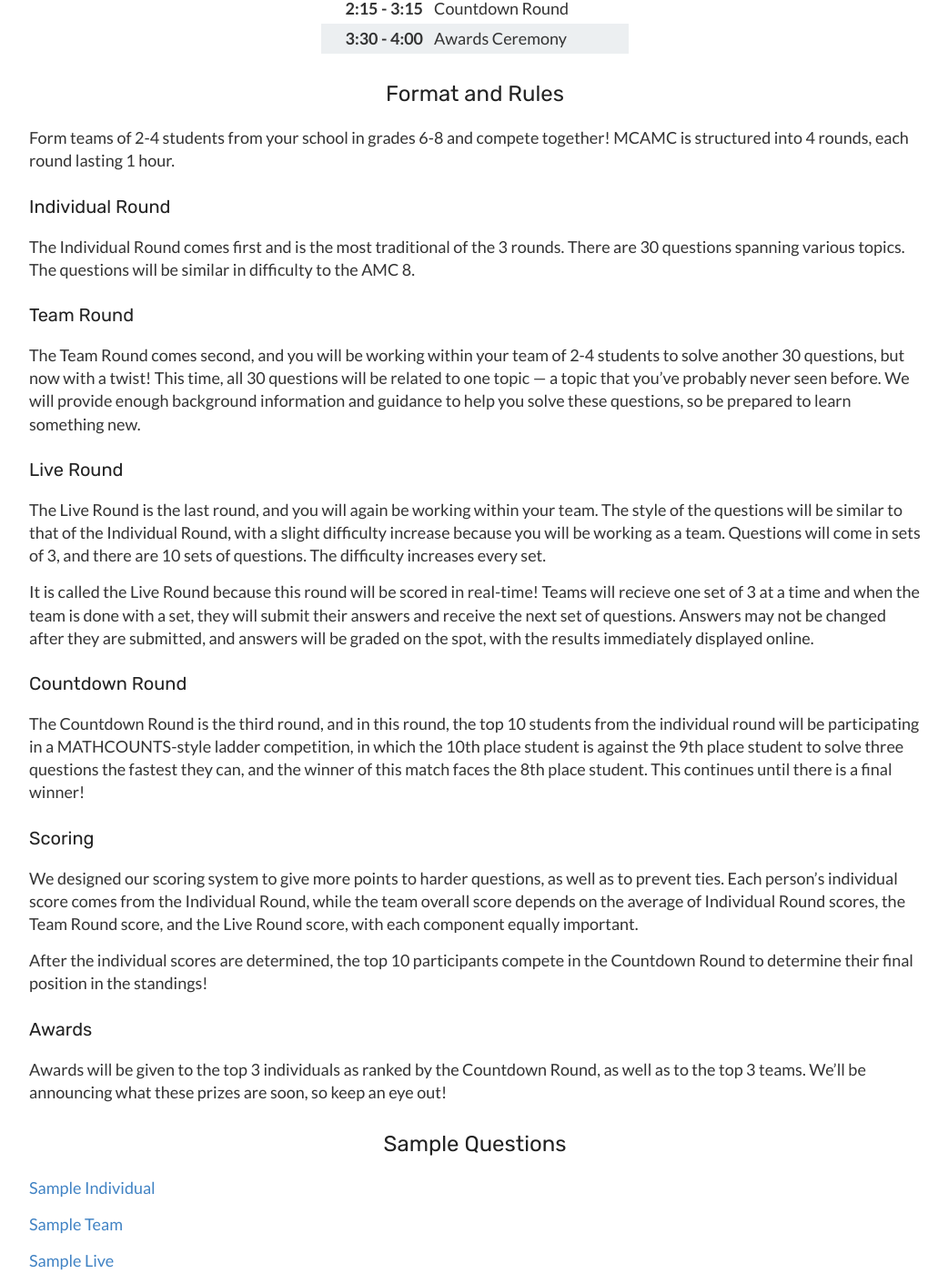
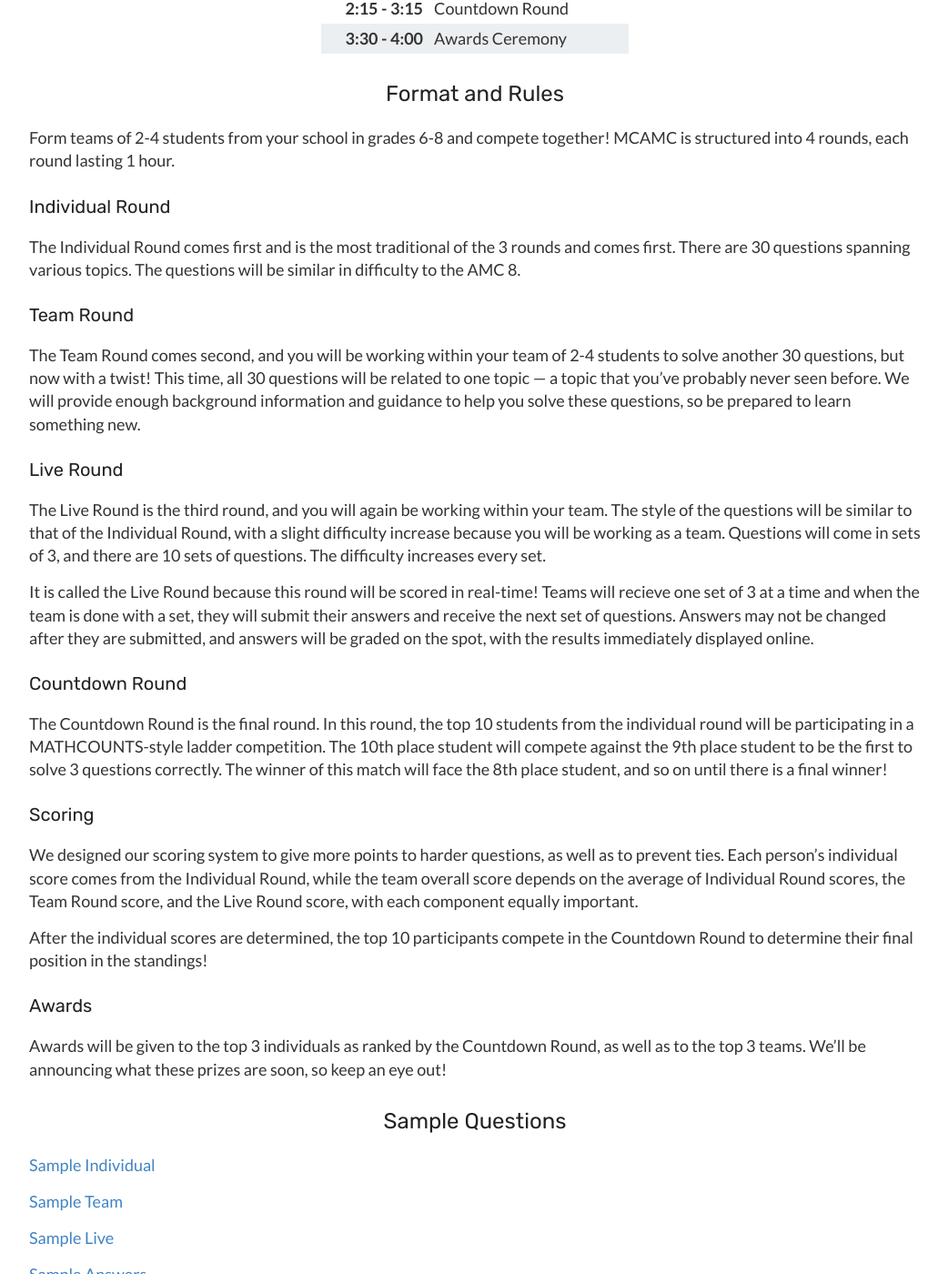
Before and after one commit to mcamathleague/mcamathleague.github.io, a Jekyll site: the page built from mcamc.md, in a window 1280 px wide and 1400 px high, scrolled down 1264 px. Shown: the whole window at 91% size, without its empty margins (118-1160 px from the left). Built offline with Jekyll 4.4.1, drawn with Linux system fonts in a browser that asks for light colours.

Commit message:
Update mcamc.md

```diff
--- a/mcamc.md
+++ b/mcamc.md
@@ -99,7 +99,7 @@ Form teams of 2-4 students from your school in grades 6-8 and compete together!
 
 ### Individual Round
 
-The Individual Round comes first and is the most traditional of the 3 rounds. There are 30 questions spanning various topics. The questions will be similar in difficulty to the AMC 8.
+The Individual Round comes first and is the most traditional of the 3 rounds and comes first. There are 30 questions spanning various topics. The questions will be similar in difficulty to the AMC 8.
 
 ### Team Round
 
@@ -107,13 +107,13 @@ The Team Round comes second, and you will be working within your team of 2-4 stu
 
 ### Live Round
 
-The Live Round is the last round, and you will again be working within your team. The style of the questions will be similar to that of the Individual Round, with a slight difficulty increase because you will be working as a team. Questions will come in sets of 3, and there are 10 sets of questions. The difficulty increases every set.
+The Live Round is the third round, and you will again be working within your team. The style of the questions will be similar to that of the Individual Round, with a slight difficulty increase because you will be working as a team. Questions will come in sets of 3, and there are 10 sets of questions. The difficulty increases every set.
 
 It is called the Live Round because this round will be scored in real-time! Teams will recieve one set of 3 at a time and when the team is done with a set, they will submit their answers and receive the next set of questions. Answers may not be changed after they are submitted, and answers will be graded on the spot, with the results immediately displayed online.
 
 ### Countdown Round
 
-The Countdown Round is the third round, and in this round, the top 10 students from the individual round will be participating in a MATHCOUNTS-style ladder competition, in which the 10th place student is against the 9th place student to solve three questions the fastest they can, and the winner of this match faces the 8th place student. This continues until there is a final winner!
+The Countdown Round is the final round. In this round, the top 10 students from the individual round will be participating in a MATHCOUNTS-style ladder competition. The 10th place student will compete against the 9th place student to be the first to solve 3 questions correctly. The winner of this match will face the 8th place student, and so on until there is a final winner!
 
 ### Scoring
 
```
